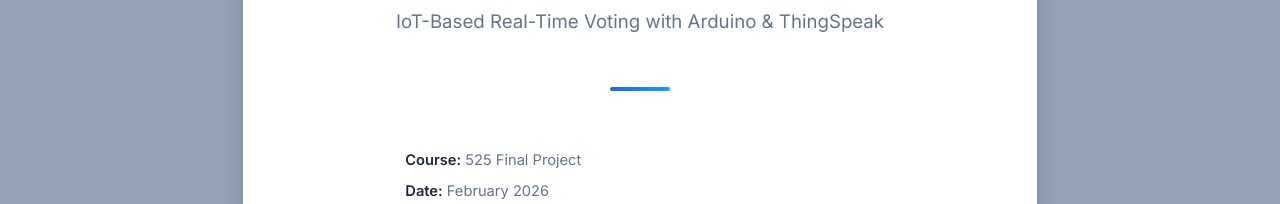
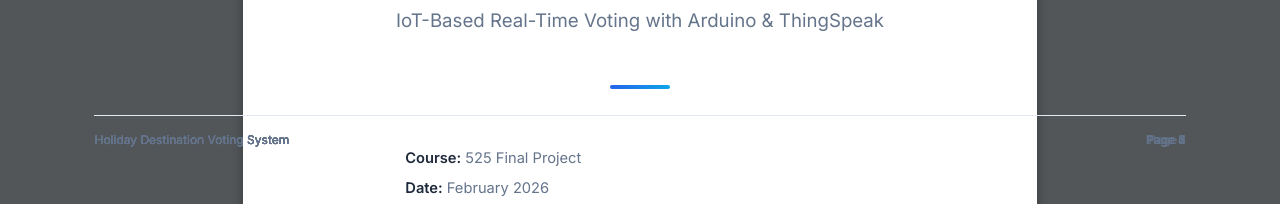
Before and after one commit to devtint/HolidayTripVote, a plain HTML site: page docs/project_report.html in a window 1280 px wide. Shown: the part 575-779 px from the top of the page. Drawn offline with Linux system fonts and the light colour scheme.

Commit message:
style: optimize report for strict A4 printing (one topic per page)

```diff
--- a/docs/project_report.html
+++ b/docs/project_report.html
@@ -31,28 +31,49 @@
             --border: #e2e8f0;
         }
 
+        @page {
+            size: A4;
+            margin: 0;
+        }
+
         body {
             font-family: 'Inter', -apple-system, BlinkMacSystemFont, sans-serif;
             font-size: 11pt;
-            line-height: 1.6;
+            line-height: 1.5;
             color: var(--dark);
-            background: white;
-            padding: 0;
+            background: #525659;
             margin: 0;
         }
 
         /* Page Layout */
         .page {
             width: 210mm;
-            min-height: 297mm;
+            height: 297mm;
             padding: 20mm 25mm;
-            margin: 0 auto;
+            margin: 20px auto;
             background: white;
+            box-shadow: 0 0 10px rgba(0, 0, 0, 0.3);
+            box-sizing: border-box;
+            overflow: hidden;
             page-break-after: always;
+            break-after: page;
         }
 
         .page:last-child {
             page-break-after: auto;
+        }
+
+        @media print {
+            body {
+                background: white;
+                print-color-adjust: exact;
+                -webkit-print-color-adjust: exact;
+            }
+
+            .page {
+                margin: 0;
+                box-shadow: none;
+            }
         }
 
         /* Cover Page */
@@ -62,8 +83,7 @@
             justify-content: center;
             align-items: center;
             text-align: center;
-            min-height: 297mm;
-            padding: 40mm 25mm;
+
         }
 
         .cover-logo {
@@ -342,47 +362,18 @@
             color: var(--secondary);
         }
 
-        /* Footer */
+        /* Footer - Forced to bottom of page */
         .page-footer {
-            position: relative;
-            margin-top: 30px;
+            position: absolute;
+            bottom: 20mm;
+            left: 25mm;
+            right: 25mm;
             padding-top: 15px;
             border-top: 1px solid var(--border);
             font-size: 9pt;
             color: var(--secondary);
             display: flex;
             justify-content: space-between;
-        }
-
-        /* Print styles */
-        @media print {
-            body {
-                print-color-adjust: exact;
-                -webkit-print-color-adjust: exact;
-            }
-
-            .page {
-                width: 100%;
-                padding: 15mm 20mm;
-                margin: 0;
-            }
-
-            .no-print {
-                display: none;
-            }
-        }
-
-        /* Screen styles */
-        @media screen {
-            body {
-                background: #94a3b8;
-                padding: 20px;
-            }
-
-            .page {
-                box-shadow: 0 4px 20px rgba(0, 0, 0, 0.15);
-                margin-bottom: 20px;
-            }
         }
 
         /* Security table icons */
```
